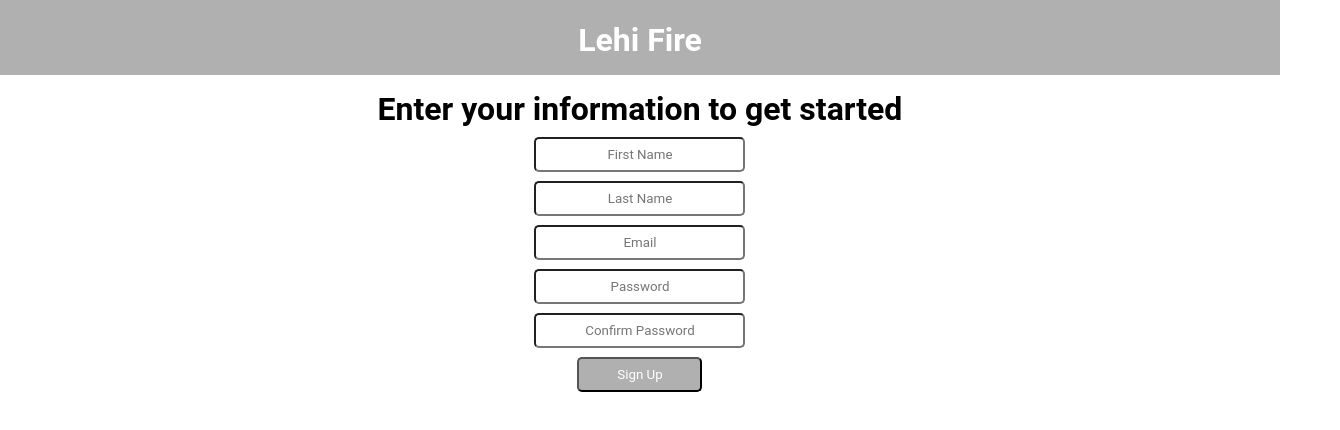
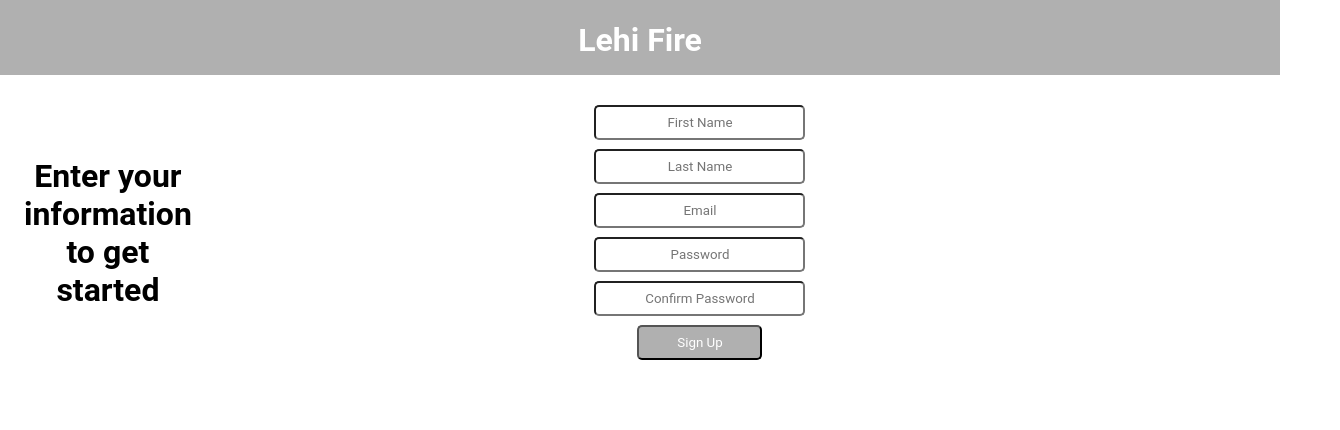
Before and after one commit to V-School-Module-7/firehouse-app, a React (Create React App) app in the folder client/: page /login/signup in a window 1280 px wide. Shown: the top 430 px of the page, 1340 px wide, since content can reach past the window. Built offline with nearby package versions, Linux system fonts and the light colour scheme.

Commit message:
moved all form components from SignInPage and SignUpPage into LoginForm and made it render conditionally

```diff
--- a/client/src/components/LoginForm.js
+++ b/client/src/components/LoginForm.js
@@ -1,9 +1,16 @@
-import React from 'react';
-import styled from 'styled-components';
+import React from "react";
+import styled from "styled-components";
 
-import { Input, InputAlt, Button, ButtonAlt } from './styledComponents';
+import { Input, InputAlt, Button, ButtonAlt } from "./styledComponents";
 
-const LoginFormWrapper = styled.form``;
+const LoginFormWrapper = styled.form`
+  display: grid;
+  grid-template-columns: 1fr 1fr 1fr 1fr 1fr 1fr;
+  grid-auto-rows: auto;
+  grid-gap: 9px;
+  padding: 15px;
+  width: 100vw;
+`;
 const SignInEmailInput = styled(InputAlt)`
   grid-column: 2 / 6;
   margin: auto;
@@ -49,26 +56,23 @@ const SignUpBtn = styled(Button)`
   margin: auto;
 `;
 
-
 function LoginForm(props) {
-  return (
+  return props.type === "SignIn" ? (
     <LoginFormWrapper>
-      {
-        type="Signin"
-        ?
-          <SignInEmailInput type='email' placeholder="Email" />
-          <SignInPasswordInput type='password' placeholder="Password" />
-          <SignInBtn>Sign In</SignInBtn>
-        :
-          <FirstNameInput type='text' placeholder='First Name' />
-          <LastNameInput type='text' placeholder='Last Name' />
-          <EmailInput type="email" placeholder='Email' />
-          <PasswordInput type='password' placeholder='Password' />
-          <ConfirmInput type='password' placeholder='Confirm Password' />
-          <SignUpBtn>Sign Up</SignUpBtn>
-      }
+      <SignInEmailInput type="email" placeholder="Email" />
+      <SignInPasswordInput type="password" placeholder="Password" />
+      <SignInBtn>Sign In</SignInBtn>
     </LoginFormWrapper>
-  )
+  ) : (
+    <LoginFormWrapper>
+      <FirstNameInput type="text" placeholder="First Name" />
+      <LastNameInput type="text" placeholder="Last Name" />
+      <EmailInput type="email" placeholder="Email" />
+      <PasswordInput type="password" placeholder="Password" />
+      <ConfirmInput type="password" placeholder="Confirm Password" />
+      <SignUpBtn>Sign Up</SignUpBtn>
+    </LoginFormWrapper>
+  );
 }
 
-export default LoginForm
+export default LoginForm;
--- a/client/src/pages/SignInPage.js
+++ b/client/src/pages/SignInPage.js
@@ -2,6 +2,7 @@ import React from "react";
 import styled from "styled-components";
 
 import { InputAlt, Button } from "../components/styledComponents";
+import LoginForm from "../components/LoginForm";
 
 const SignInContainer = styled.div`
   display: grid;
@@ -20,24 +21,12 @@ const WillLaterBeAnImage = styled.div`
   margin: auto;
 `;
 
-const EmailInput = styled(InputAlt)`
-  grid-column: 2 / 6;
-  margin: auto;
-  text-align: center;
-`;
-const PasswordInput = styled(InputAlt)`
-  grid-column: 2 / 6;
-  margin: auto;
-  text-align: center;
-`;
-
 const SignInMessage = styled.h1`
   grid-column: 2 / 6;
   margin: auto;
   text-align: center;
 `;
-
-const SignInBtn = styled(Button)`
+const LoginFormStyled = styled(LoginForm)`
   grid-column: 2 / 6;
   margin: auto;
 `;
@@ -47,9 +36,7 @@ export default function SignIn(props) {
     <SignInContainer>
       <WillLaterBeAnImage />
       <SignInMessage>Enter you information to get started</SignInMessage>
-      <EmailInput type="text" placeholder="Email" />
-      <PasswordInput type="password" placeholder="Password" />
-      <SignInBtn>Sign In</SignInBtn>
+      <LoginFormStyled type="SignIn" />
     </SignInContainer>
   );
 }
--- a/client/src/pages/SignUpPage.js
+++ b/client/src/pages/SignUpPage.js
@@ -2,6 +2,7 @@ import React from "react";
 import styled from "styled-components";
 
 import { Input, Button } from "../components/styledComponents";
+import LoginForm from "../components/LoginForm";
 
 const SignUpContainer = styled.div`
   display: grid;
@@ -18,33 +19,7 @@ const SignUpMessage = styled.h1`
   text-align: center;
 `;
 
-const FirstNameInput = styled(Input)`
-  grid-column: 2 / 6;
-  margin: auto;
-  text-align: center;
-`;
-const LastNameInput = styled(Input)`
-  grid-column: 2 / 6;
-  margin: auto;
-  text-align: center;
-`;
-const EmailInput = styled(Input)`
-  grid-column: 2 / 6;
-  margin: auto;
-  text-align: center;
-`;
-const PasswordInput = styled(Input)`
-  grid-column: 2 / 6;
-  margin: auto;
-  text-align: center;
-`;
-const ConfirmInput = styled(Input)`
-  grid-column: 2 / 6;
-  margin: auto;
-  text-align: center;
-`;
-
-const SignUpBtn = styled(Button)`
+const LoginFormStyled = styled(LoginForm)`
   grid-column: 2 / 6;
   margin: auto;
 `;
@@ -53,12 +28,7 @@ export default function SignUp(props) {
   return (
     <SignUpContainer>
       <SignUpMessage>Enter your information to get started</SignUpMessage>
-      <FirstNameInput type="text" placeholder="First Name" />
-      <LastNameInput type="text" placeholder="Last Name" />
-      <EmailInput type="text" placeholder="Email" />
-      <PasswordInput type="password" placeholder="Password" />
-      <ConfirmInput type="password" placeholder="Confirm Password" />
-      <SignUpBtn>Sign Up</SignUpBtn>
+      <LoginFormStyled type="SignUp" />
     </SignUpContainer>
   );
 }
```
